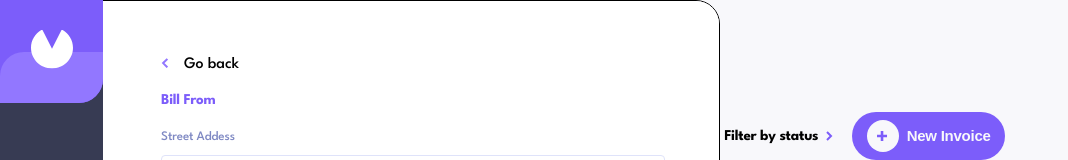
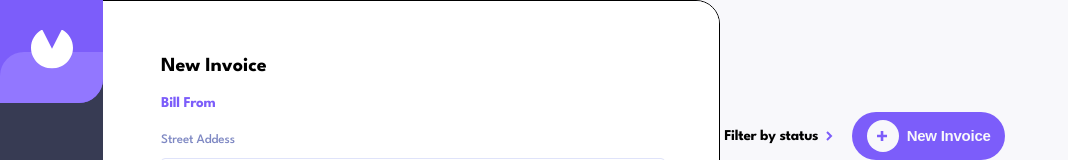
Before and after one commit to billybenntt/portfolio-project-6-invoice_app, a React (Vite) app: page / in a window 1280 px wide. Both pictures are taken after a click on the element "New Invoice". Shown: the top 160 px of the page, without its empty margins (0-1068 px from the left). Built offline with nearby package versions, Linux system fonts and the light colour scheme.

Commit message:
added edit conditional rendering

```diff
--- a/src/components/InvoiceCard.tsx
+++ b/src/components/InvoiceCard.tsx
@@ -12,16 +12,18 @@ function InvoiceCard() {
     const {id} = useParams()
     const dispatch = useAppDispatch()
 
+    // LOAD CURRENT INVOICE ON COMPONENT START
     useEffect(() => {
         dispatch(getSingleInvoice({id}))
     }, [id]);
 
 
+    // EDIT INVOICE
     const handleFormEdit = (id: string | undefined) => {
-        console.log("The current ID is", id)
-        dispatch(openForm())
+        dispatch(openForm({isEditing: true, id: id}))
     }
 
+    // DELETE INVOICE AND OPEN MODAL
     const handleFormDelete = () => {
         dispatch(openModal())
     }
@@ -33,6 +35,7 @@ function InvoiceCard() {
     return (
         <section className="invoice-card">
             <div className="invoice-card-center">
+
                 <div className="invoice-card__return">
                     <span>
                         <img src={IconArrowLeft} alt="icon-back"/>
--- a/src/components/InvoiceForm.tsx
+++ b/src/components/InvoiceForm.tsx
@@ -6,26 +6,46 @@ import FormRowSelect from "./subcomponents/FormRowSelect.tsx";
 import FormListItem from "./subcomponents/FormListItem.tsx";
 import {useAppSelector, useAppDispatch} from '../store/hooks.ts';
 import {closeForm} from "../features/Invoice/invoiceSlice.tsx";
+import {useState} from "react";
 
 function InvoiceForm() {
 
-    const {showForm, isEditing} = useAppSelector(store => store.invoice)
+
+    const {showForm, isEditing, singleInvoice} = useAppSelector(store => store.invoice)
     const dispatch = useAppDispatch()
 
+    // LOCAL FORM STATE
+    const [invoice, setInvoice] = useState(singleInvoice);
+
+
+    // CLOSE FORM
 
     const handleFormClose = () => {
         dispatch(closeForm())
     }
 
+    // UPDATE / CREATE INVOICE
+
+    const handleChange = () => {
+        console.log(invoice)
+    }
+
+
     return (
         <div className={`invoice-form ${showForm ? "show" : ""}`}>
             <div className="invoice-form-center">
-                <div className="invoice-form-return" onClick={handleFormClose}>
+                <div className="invoice-form-status">
+                    <p>{isEditing ? `Edit #${singleInvoice.id}` : "New Invoice"}</p>
+                </div>
+
+                <div className="invoice-form-return mobile" onClick={handleFormClose}>
                     <span>
                         <img src={IconArrowLeft} alt="icon-back"/>
                     </span>
                     <h4>Go back</h4>
                 </div>
+
+
                 <h3>Bill From</h3>
                 {/*BILL FROM*/}
                 <div className="invoice-form__from">
@@ -80,7 +100,7 @@ function InvoiceForm() {
 
             <div className="invoice-form__controls">
                 {isEditing ? (<div className="controls__edit">
-                        <button className="btn btn-accent-1">
+                        <button className="btn btn-accent-1" onClick={handleFormClose}>
                             <span className="text-lg">Cancel</span>
                         </button>
                         <button className="btn btn-primary-2">
@@ -88,7 +108,7 @@ function InvoiceForm() {
                         </button>
                     </div>) :
                     <div className="controls__create">
-                        <button className="btn btn-accent-1">
+                        <button className="btn btn-accent-1" onClick={handleFormClose}>
                             <span className="text-lg">Discard</span>
                         </button>
                         <button className="btn btn-accent-2">
--- a/src/components/InvoiceList.tsx
+++ b/src/components/InvoiceList.tsx
@@ -15,9 +15,8 @@ function InvoiceList() {
 
 
     const handleFormCreate = () => {
-        dispatch(openForm())
+        dispatch(openForm({isEditing: false}))
     }
-
 
 
     const invoiceListItems = allInvoices.map((item: Invoice) => {
--- a/src/data/InvoiceCreator.ts
+++ b/src/data/InvoiceCreator.ts
@@ -7,7 +7,7 @@ export class InvoiceCreator {
     // Get Data from Outside
     constructor(invoiceData: any) {
         this.invoice = {
-            id: invoiceData.id || "",
+            id: invoiceData.id || this.generateInvoiceID(),
             createdAt: invoiceData.createdAt || "",
             paymentDue: invoiceData.paymentDue || "",
             description: invoiceData.description || "",
@@ -21,6 +21,7 @@ export class InvoiceCreator {
             total: invoiceData.total || 0,
         };
     }
+
 
     // If Address fields are valid copy them else initialize to empty ""
     private verifyAddress(addressData: any): Address {
@@ -37,10 +38,29 @@ export class InvoiceCreator {
         return Array.isArray(itemsData) ? [...itemsData] : [];
     }
 
+    // method to recalculate grand total.
+    private calculateTotal(itemsData: Item[]) {
+        const result = itemsData.reduce((total: number, item: Item) => {
+            const {price, quantity} = item
+            if (quantity) {
+                total += (price * quantity);
+            }
+            return total;
+        }, 0)
+        return Math.trunc(result)
+    }
 
-    // Method to add an item to the items array
+    // method to generate an invoice id for new invoices
+    private generateInvoiceID() {
+        const sequenceNumber = Math.floor(Math.random() * 9999) + 1000
+        return `AB${sequenceNumber}`
+    }
+
+
+    // Method to add an item to the items array and recalculate total.
     public addInvoiceItem(item: Item): void {
         this.invoice.items.push(item);
+        this.invoice.total = this.calculateTotal(this.invoice.items)
     }
 
     // Method to get the current items array
--- a/src/features/Invoice/invoiceSlice.tsx
+++ b/src/features/Invoice/invoiceSlice.tsx
@@ -23,7 +23,8 @@ const invoiceSlice = createSlice({
     name: 'invoice',
     initialState,
     reducers: {
-        openForm: (state) => {
+        openForm: (state, {payload}) => {
+            state.isEditing = payload.isEditing
             state.showForm = true
         },
         closeForm: (state) => {
--- a/src/main.tsx
+++ b/src/main.tsx
@@ -2,7 +2,6 @@ import ReactDOM from 'react-dom/client'
 import App from './App.tsx'
 import { Provider } from 'react-redux'
 import { store } from './store/store.jsx'
-
 import '/src/styles/output.css'
 
 ReactDOM.createRoot(document.getElementById('root')!).render(
--- a/src/pages/EmptyPage.tsx
+++ b/src/pages/EmptyPage.tsx
@@ -10,15 +10,13 @@ function InvoicesMainPage() {
 
     const testItem = {
         name: "extra item",
-        quantity: 1,
-        price: 3102.04,
-        total: 3102.04
+        quantity: 2,
+        price: 3000.00,
+        total: 6000.00
     }
 
 
     console.log(blankInvoice)
-    blankInvoice.addInvoiceItem(testItem)
-    blankInvoice.addInvoiceItem(testItem)
     blankInvoice.addInvoiceItem(testItem)
     console.log(blankInvoice)
 
--- a/src/styles/output.css
+++ b/src/styles/output.css
@@ -767,8 +767,11 @@ body {
 .invoice-form .invoice-form-center .invoice-group div {
   flex: 1 0 40%;
 }
+.invoice-form .invoice-form-status {
+  font-size: 20px;
+  font-weight: bold;
+}
 .invoice-form .invoice-form-return {
-  display: flex;
   align-items: baseline;
   column-gap: 1rem;
   cursor: pointer;
--- a/src/styles/scss/_layout.scss
+++ b/src/styles/scss/_layout.scss
@@ -392,9 +392,13 @@ body {
 
   }
 
+  .invoice-form-status{
+    font-size: 20px;
+    font-weight: bold;
+  }
+
 
   .invoice-form-return {
-    display: flex;
     align-items: baseline;
     column-gap: 1rem;
     cursor: pointer;
```
